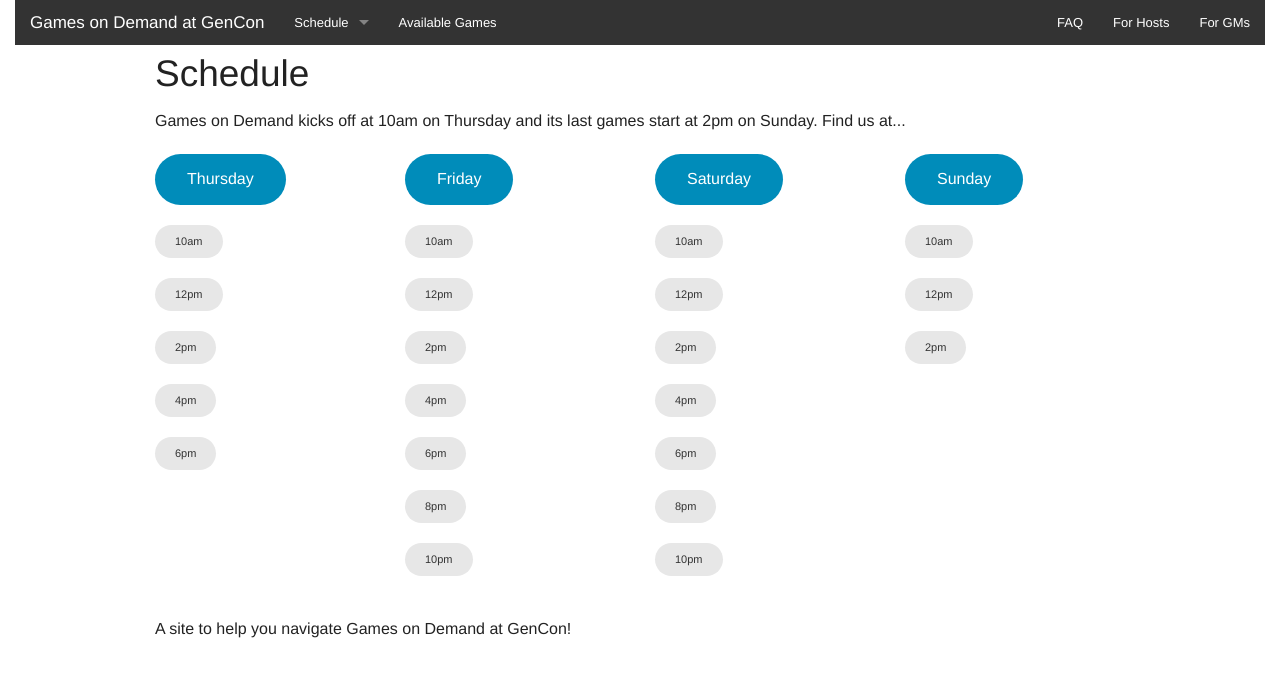
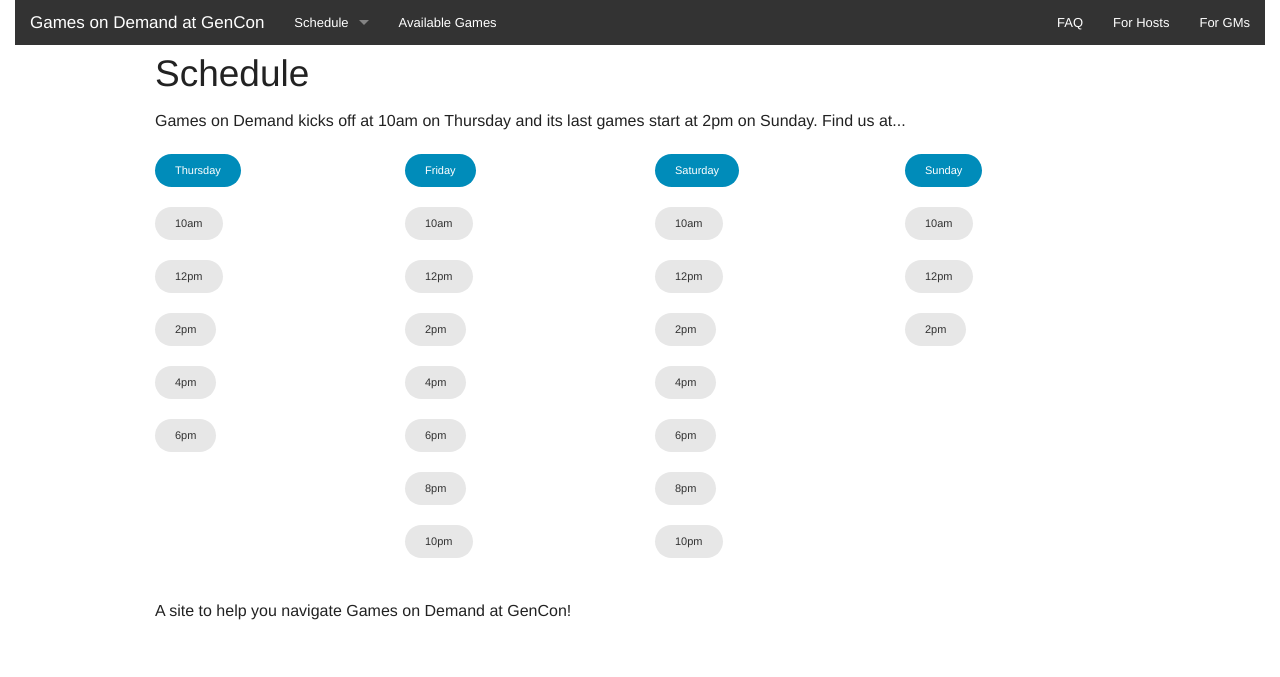
Before and after one commit to gamesondemand/gamesondemand.github.io, a Jekyll site: the page built from index.html, in a window 1280 px wide. Shown: the top 677 px of the page. Built offline with Jekyll 4.4.1, drawn with Linux system fonts in a browser that asks for light colours; Markdown is read by kramdown in place of the engine named in the settings; comment, search, counter and statistics services are not loaded.

Commit message:
Updating button size
Maybe this should flow better.

```diff
--- a/_includes/day_for_homepage.html
+++ b/_includes/day_for_homepage.html
@@ -1,7 +1,7 @@
 {% assign date = site.data[day] %}
 <div itemprop="subEvent" itemscope itemtype="http://schema.org/SocialEvent">
   <div itemprop="text">
-    <a class="button round" itemprop="url" href="{{ site.url }}/{{ date.day | date: '%A' | downcase }}">
+    <a class="button tiny round" itemprop="url" href="{{ site.url }}/{{ date.day | date: '%A' | downcase }}">
       <time datetime="{{ date.day }}">{{ date.day | date: '%A' }}</time>
     </a>
     <ul class="no-bullet">
```
